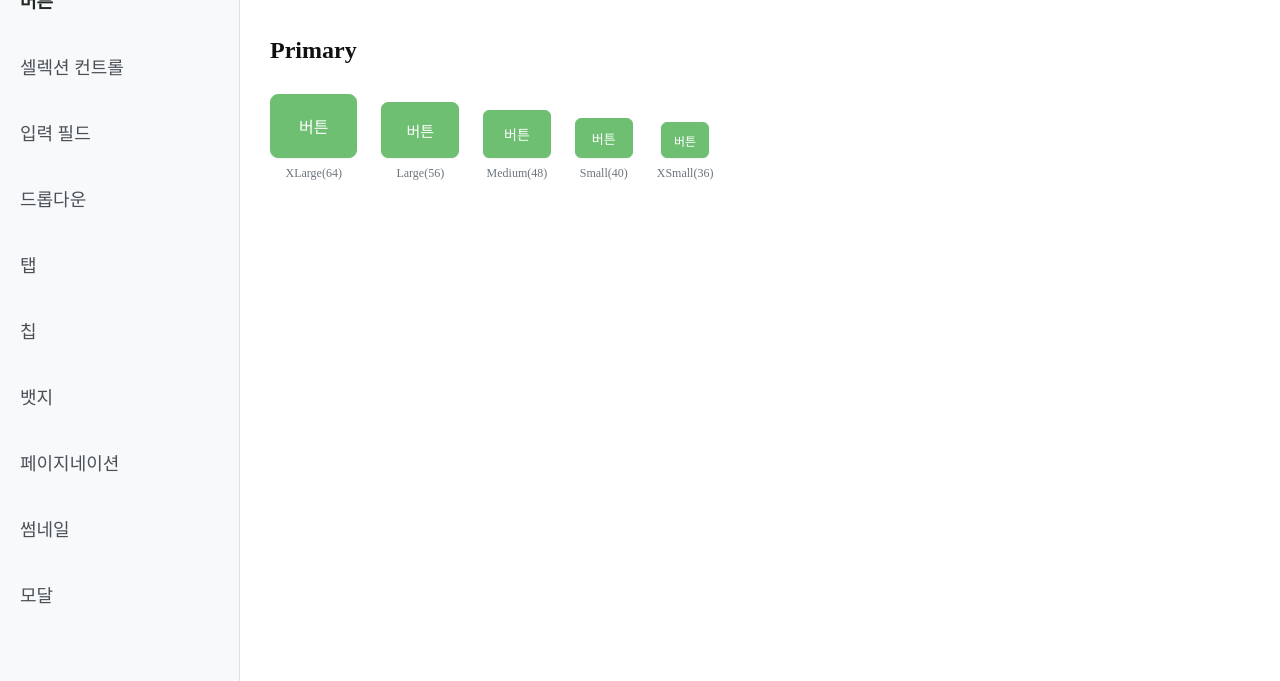
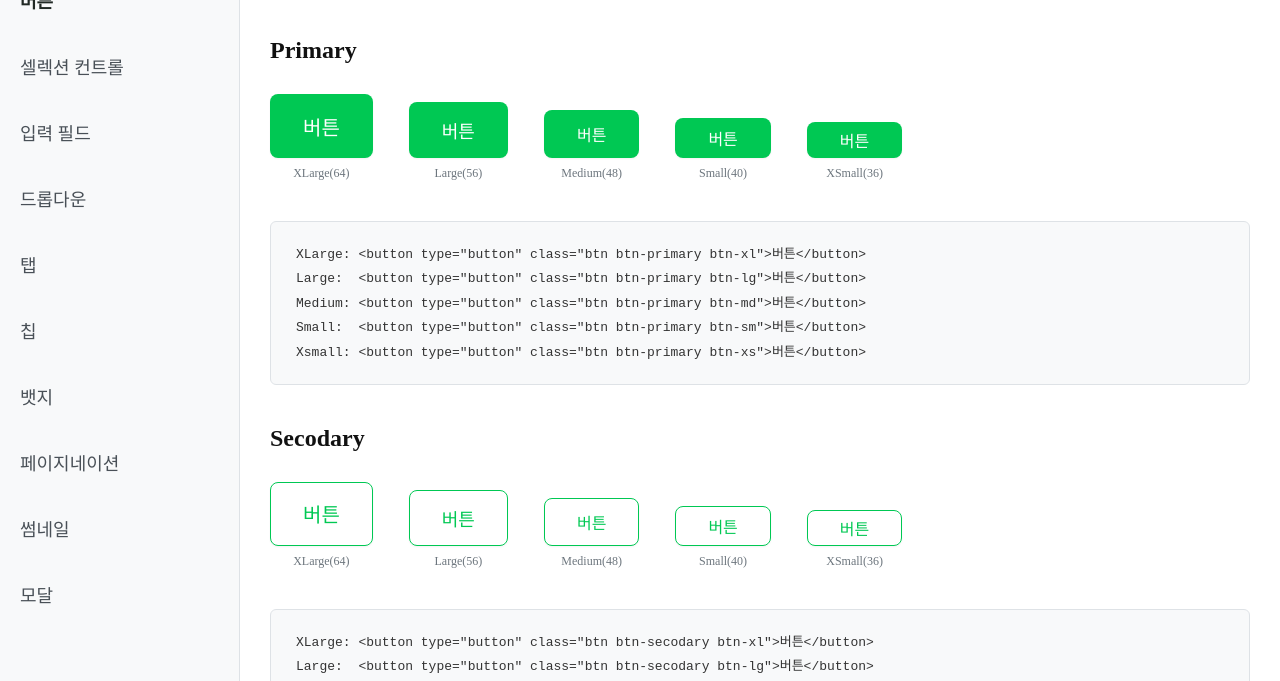
Before and after one commit to son1115/design-system, a plain HTML site: page button.html in a window 1280 px wide. Shown: the part 119-800 px from the top of the page. Drawn offline with Linux system fonts and the light colour scheme; a web font is replaced by a local one.

Commit message:
25.04.24
초기 세팅 + 버튼 페이지

```diff
--- a/button.html
+++ b/button.html
@@ -53,6 +53,77 @@
                 <span class="button-label">XSmall(36)</span>
             </div>
         </div>
+        <div class="code-snippet-wrapper full-width-code">
+            <pre><code class="language-html">XLarge: &lt;button type="button" class="btn btn-primary btn-xl"&gt;버튼&lt;/button&gt;
+Large:  &lt;button type="button" class="btn btn-primary btn-lg"&gt;버튼&lt;/button&gt;
+Medium: &lt;button type="button" class="btn btn-primary btn-md"&gt;버튼&lt;/button&gt;
+Small:  &lt;button type="button" class="btn btn-primary btn-sm"&gt;버튼&lt;/button&gt;
+Xsmall: &lt;button type="button" class="btn btn-primary btn-xs"&gt;버튼&lt;/button&gt;</code></pre>
+        </div>
+
+        <h2 class="section-title">Secodary</h2>
+
+        <div class="button-examples">
+            <div class="button-variant">
+                <button type="button" class="btn btn-secodary btn-xl">버튼</button>
+                <span class="button-label">XLarge(64)</span>
+            </div>
+            <div class="button-variant">
+                <button type="button" class="btn btn-secodary btn-lg">버튼</button>
+                <span class="button-label">Large(56)</span>
+            </div>
+            <div class="button-variant">
+                <button type="button" class="btn btn-secodary btn-md">버튼</button>
+                <span class="button-label">Medium(48)</span>
+            </div>
+            <div class="button-variant">
+                <button type="button" class="btn btn-secodary btn-sm">버튼</button>
+                <span class="button-label">Small(40)</span>
+            </div>
+            <div class="button-variant">
+                <button type="button" class="btn btn-secodary btn-xs">버튼</button>
+                <span class="button-label">XSmall(36)</span>
+            </div>
+        </div>
+        <div class="code-snippet-wrapper full-width-code">
+            <pre><code class="language-html">XLarge: &lt;button type="button" class="btn btn-secodary btn-xl"&gt;버튼&lt;/button&gt;
+Large:  &lt;button type="button" class="btn btn-secodary btn-lg"&gt;버튼&lt;/button&gt;
+Medium: &lt;button type="button" class="btn btn-secodary btn-md"&gt;버튼&lt;/button&gt;
+Small:  &lt;button type="button" class="btn btn-secodary btn-sm"&gt;버튼&lt;/button&gt;
+Xsmall: &lt;button type="button" class="btn btn-secodary btn-xs"&gt;버튼&lt;/button&gt;</code></pre>
+        </div>
+
+        <h2 class="section-title">Assistive</h2>
+
+        <div class="button-examples">
+            <div class="button-variant">
+                <button type="button" class="btn btn-assistive btn-xl">버튼</button>
+                <span class="button-label">XLarge(64)</span>
+            </div>
+            <div class="button-variant">
+                <button type="button" class="btn btn-assistive btn-lg">버튼</button>
+                <span class="button-label">Large(56)</span>
+            </div>
+            <div class="button-variant">
+                <button type="button" class="btn btn-assistive btn-md">버튼</button>
+                <span class="button-label">Medium(48)</span>
+            </div>
+            <div class="button-variant">
+                <button type="button" class="btn btn-assistive btn-sm">버튼</button>
+                <span class="button-label">Small(40)</span>
+            </div>
+            <div class="button-variant">
+                <button type="button" class="btn btn-assistive btn-xs">버튼</button>
+                <span class="button-label">XSmall(36)</span>
+            </div>
+        </div>
+        <div class="code-snippet-wrapper full-width-code">
+            <pre><code class="language-html">XLarge: &lt;button type="button" class="btn btn-assistive btn-xl"&gt;버튼&lt;/button&gt;
+Large:  &lt;button type="button" class="btn btn-assistive btn-lg"&gt;버튼&lt;/button&gt;
+Medium: &lt;button type="button" class="btn btn-assistive btn-md"&gt;버튼&lt;/button&gt;
+Small:  &lt;button type="button" class="btn btn-assistive btn-sm"&gt;버튼&lt;/button&gt;
+Xsmall: &lt;button type="button" class="btn btn-assistive btn-xs"&gt;버튼&lt;/button&gt;</code></pre>
+        </div>
 
     </main>
     <script src="/statics/scripts/script.js"></script>
--- a/statics/styles/btn.css
+++ b/statics/styles/btn.css
@@ -20,64 +20,96 @@
     justify-content: center;
     padding: 0 16px;
     border: 1px solid transparent;
-    border-radius: 6px;
+    border-radius: 8px;
     font-weight: 500;
-    font-size: 14px;
+    font-size: 20px;
     cursor: pointer;
     text-align: center;
     white-space: nowrap;
     transition: background-color 0.2s ease, border-color 0.2s ease, color 0.2s ease, box-shadow 0.2s ease;
     box-shadow: 0 1px 2px rgba(0, 0, 0, 0.05);
+    font-family: inherit;
 }
 
 /* Primary 버튼 색상 */
 .btn-primary {
-    background-color: #6fbf73;
+    background-color: #00C853;
     color: white;
-    border-color: #6fbf73;
 }
 
 .btn-primary:hover {
-    background-color: #5daf63;
-    border-color: #5daf63;
+    background-color: #00943d;
     box-shadow: 0 2px 5px rgba(0, 0, 0, 0.1);
 }
 
 .btn-primary:active {
-    background-color: #509a54;
-    border-color: #509a54;
+    background-color: #006128;
+    box-shadow: inset 0 1px 2px rgba(0, 0, 0, 0.1);
+}
+
+/* Secodary 버튼 색상 */
+.btn-secodary {
+    background-color: #fff;
+    border-color: #00C853;
+    color: #00C853;
+}
+
+.btn-secodary:hover {
+    background-color: #e7f9e9;
+    box-shadow: 0 2px 5px rgba(0, 0, 0, 0.1);
+}
+
+.btn-secodary:active {
+    background-color: #caf2cd;
+    box-shadow: inset 0 1px 2px rgba(0, 0, 0, 0.1);
+}
+
+/* assistive 버튼 색상 */
+.btn-assistive {
+    background-color: #fff;
+    border-color: #d6d6d6;
+    color: #333;
+}
+
+.btn-assistive:hover {
+    background-color: #f7f7f7;
+    border-color: #d6d6d6;
+    color: #333;
+    box-shadow: 0 2px 5px rgba(0, 0, 0, 0.1);
+}
+
+.btn-assistive:active {
+    background-color: #eee;
+    border-color: #d6d6d6;
+    color: #333;
     box-shadow: inset 0 1px 2px rgba(0, 0, 0, 0.1);
 }
 
 /* 버튼 크기별 스타일 */
-.btn-xl {
-    height: 64px;
-    padding: 0 28px;
-    font-size: 16px;
-    border-radius: 8px; /* 큰 버튼은 모서리 반경도 약간 크게 */
+.btn-xl { height: 64px; padding: 0 32px; font-size: 20px; }
+.btn-lg { height: 56px; padding: 0 32px; font-size: 18px; }
+.btn-md { height: 48px; padding: 0 32px; font-size: 16px; }
+.btn-sm { height: 40px; padding: 0 32px; font-size: 16px; }
+.btn-xs { height: 36px; padding: 0 32px; font-size: 16px; }
+
+.full-width-code {
+    margin-top: 30px; /* 버튼 예시 행과의 간격 */
 }
 
-.btn-lg {
-    height: 56px;
-    padding: 0 24px;
-    font-size: 15px;
-    border-radius: 7px;
+.full-width-code pre {
+    background-color: #f8f9fa; /* 배경색 (이미지와 유사하게) */
+    border: 1px solid #dee2e6; /* 테두리 */
+    border-radius: 6px;
+    padding: 20px 25px;
+    overflow-x: auto;
+    white-space: pre;
+    font-family: 'SFMono-Regular', Consolas, 'Liberation Mono', Menlo, Courier, monospace;
+    font-size: 13px;
+    line-height: 1.8; /* 줄 간격 약간 넓게 */
+    text-align: left;
+    hyphens: none;
 }
 
-.btn-md {
-    height: 48px;
-    padding: 0 20px;
-    font-size: 14px; /* 기본값과 동일 */
+.full-width-code code {
+    color: #333; /* 기본 코드 색상 (조정 가능) */
 }
-
-.btn-sm {
-    height: 40px;
-    padding: 0 16px;
-    font-size: 13px;
-}
-
-.btn-xs {
-    height: 36px;
-    padding: 0 12px;
-    font-size: 12px;
-}
--- a/statics/styles/style.css
+++ b/statics/styles/style.css
@@ -68,7 +68,7 @@ main .section-title {
 main .button-examples {
     display: flex;
     align-items: flex-end;
-    gap: 24px;
+    gap: 36px;
     flex-wrap: wrap;
     padding-top: 10px; /* 섹션 제목 아래 여백 */
     padding-bottom: 10px; /* 섹션 사이 여백 */
```
Also changed, not shown: 2 other files.
